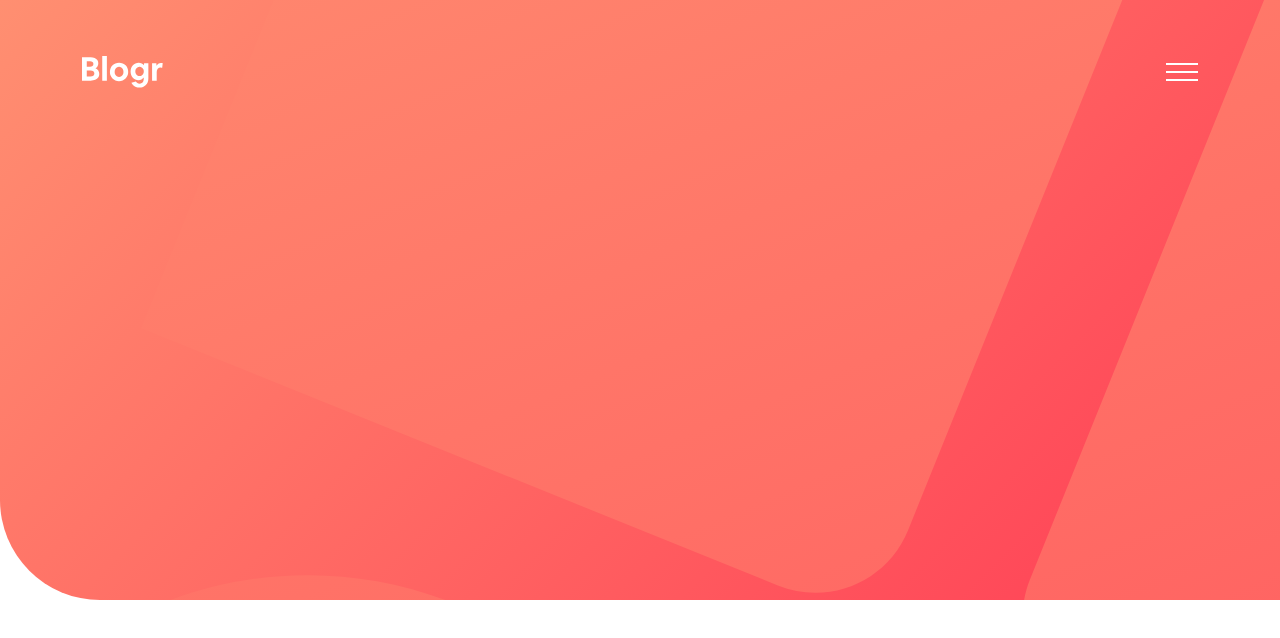
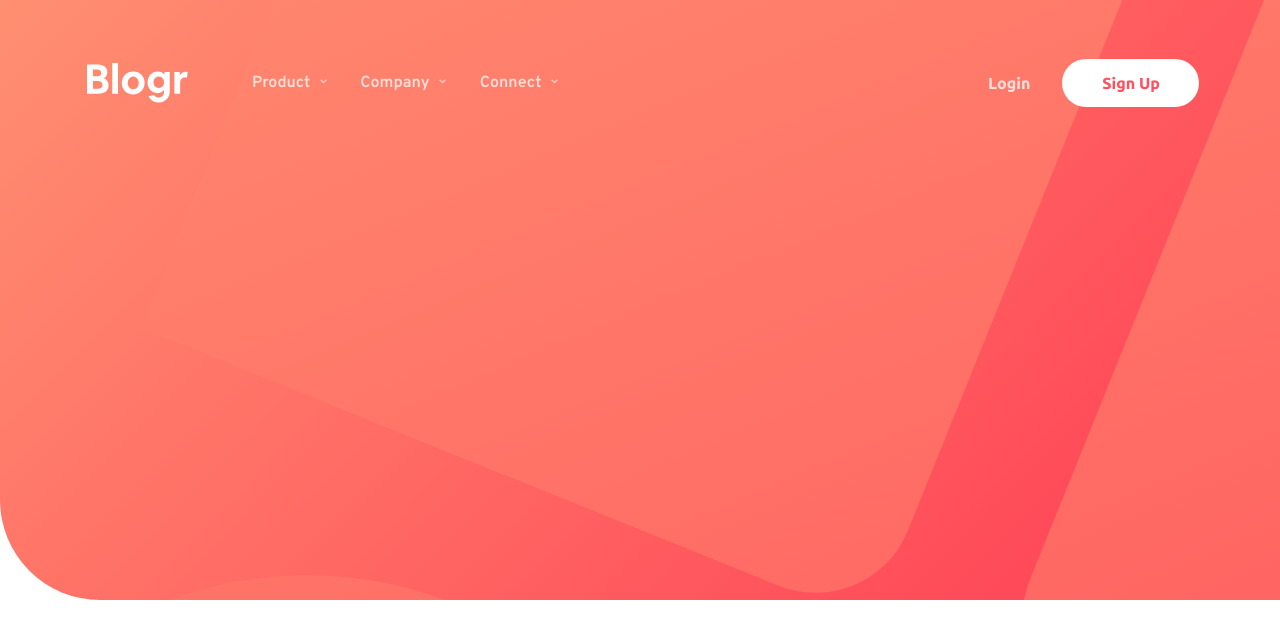
Before and after one commit to vanderms/blogr-landing-page, a Next.js app: page / in a window 1280 px wide. Shown: the top 638 px of the page. Built offline with nearby package versions, Linux system fonts and the light colour scheme.

Commit message:
implement navbar responsive design

```diff
--- a/components/navbar/dropdown-list.tsx
+++ b/components/navbar/dropdown-list.tsx
@@ -1,12 +1,26 @@
-import { useState } from 'react';
+import { useState, useEffect, useRef } from 'react';
+import { isInside } from '../../lib/util';
 
 const DropdownList: React.FC<{ label: string }> = ({ label, children }) => {
   const [dataState, setDataState] = useState<string>('closed');
+  const root = useRef<HTMLLIElement | null>(null);
 
   const opposite = dataState === 'closed' ? 'open' : 'closed';
 
+  useEffect(() => {
+    const listener = (event: MouseEvent) => {
+      if (root.current && !isInside(event.target as HTMLElement, root.current)) {
+        setDataState('closed');
+      }
+    };
+    window.addEventListener('click', listener);
+    return () => {
+      window.removeEventListener('click', listener);
+    };
+  }, []);
+
   return (
-    <li className="dropdown-list">
+    <li className="dropdown-list" ref={root}>
       <p
         className="dropdown-label"
         data-state={dataState}
--- a/components/navbar/navbar.tsx
+++ b/components/navbar/navbar.tsx
@@ -36,7 +36,7 @@ export default function Navbar() {
           <NavlinkItem href="/" text="Newsletter" />
           <NavlinkItem href="/" text="LinkedIn" />
         </DropdownList>
-
+        <li className="navbar-sep" aria-hidden='true'></li>
         <NavlinkItem href="/" text="Login" className="cta-secondary" />
         <NavlinkItem href="/" text="Sign Up" className="cta-primary" />
       </ul>
--- /dev/null
+++ b/lib/util.ts
@@ -0,0 +1,6 @@
+export function isInside(target: HTMLElement | null, parent: HTMLElement): boolean {
+  if (!target) {
+    return false;
+  }
+  return target === parent || isInside(target.parentElement, parent);
+}
--- a/styles/_navbar.scss
+++ b/styles/_navbar.scss
@@ -9,12 +9,23 @@
   justify-content: space-between;
   align-items: center;
 
+  @include media(laptop) {
+    margin: 59px calc(50vw - 559px) 0 calc(50vw - 553px);
+    width: 1112px;
+    height: 48px;
+    gap: 64px;
+  }
+
   .logo-link {
     display: block;
 
     .logo {
       height: 32px;
       width: auto;
+
+      @include media(laptop) {
+        height: 40px;
+      }
     }
   }
 
@@ -22,6 +33,10 @@
     border: none;
     background-color: transparent;
     cursor: pointer;
+
+    @include media(laptop) {
+      display: none;
+    }
 
     &::before {
       content: '';
@@ -43,11 +58,18 @@
     max-height: 0;
     padding: 0;
     overflow: hidden;
+    @include media(laptop) {
+      max-height: unset;
+      overflow: unset;
+    }
   }
 
   .navlinks[data-state='open'] {
     max-height: calc(100vh - 125px);
     overflow-y: auto;
+    @include media(laptop) {
+      overflow-y: unset;
+    }
   }
 
   .navlinks {
@@ -56,9 +78,7 @@
     width: min(86.4%, 324px);
     margin-left: max(0px, calc(86.4% - 324px));
     float: right;
-
     transition: all 0.25s;
-
     display: flex;
     flex-direction: column;
     align-items: center;
@@ -67,6 +87,28 @@
     box-shadow: 0px 20px 40px rgba(0, 0, 0, 0.243444);
     border-radius: 5px;
     padding: 24px 0 32px;
+
+    @include media(laptop) {
+      flex-direction: row;
+      position: static;
+      width: unset;
+      transition: unset;
+      padding: 0;
+      background-color: transparent;
+      flex-grow: 1;
+      margin-left: 0;
+      justify-content: flex-start;
+      box-shadow: unset;
+      gap: 32px;
+    }
+  }
+
+  .navbar-sep {
+    display: none;
+    @include media(laptop) {
+      display: block;
+      flex-grow: 1;
+    }
   }
 
   .dropdown-list {
@@ -74,6 +116,11 @@
     display: flex;
     flex-direction: column;
     align-items: center;
+    position: relative;
+
+    @include media(laptop) {
+      width: auto;
+    }
   }
 
   .dropdown-label {
@@ -86,6 +133,18 @@
     align-items: center;
     gap: 8px;
 
+    @include media(laptop) {
+      font-weight: 700;
+      font-size: 16px;
+      color: #ffffff;
+      opacity: 0.75;
+      &:hover {
+        text-decoration-line: underline;
+        opacity: 1;
+        cursor: pointer;
+      }
+    }
+
     &::after {
       content: '';
       width: 10px;
@@ -95,10 +154,21 @@
       background-repeat: no-repeat;
       background-size: contain;
       background-position: center;
+
+      @include media(laptop) {
+        background-image: url(/images/icon-arrow-light.svg);
+      }
     }
 
     &[data-state='open'] {
       color: rgba(31, 62, 90, 0.75);
+
+      @include media(laptop) {
+        color: #ffffff;
+        text-decoration-line: underline;
+        opacity: 1;
+      }
+
       &::after {
         transform: rotate(180deg);
       }
@@ -109,7 +179,7 @@
     margin-top: 24px;
     overflow: hidden;
     transition: all 0.25s;
-    background: rgba(45, 46, 64, 0.08);
+    background-color: rgba(45, 46, 64, 0.08);
     width: 100%;
     border-radius: 5px;
     display: flex;
@@ -118,10 +188,25 @@
     gap: 12px;
     padding: 17px 0 25px;
 
+    @include media(laptop) {
+      background-color: white;
+      width: 168px;
+      position: absolute;
+      top: 20px;
+      left: -20px;
+      padding: 24px;
+      align-items: flex-start;
+      box-shadow: 0px 20px 40px rgba(0, 0, 0, 0.243444);
+      gap: 0px;
+    }
+
     &[data-state='closed'] {
       max-height: 0;
       padding: 0;
       margin: 0;
+      @include media(laptop) {
+        padding: 0 24px;
+      }
     }
 
     &[data-state='open'] {
@@ -136,6 +221,19 @@
     line-height: 28px;
     color: #1f3e5a;
     opacity: 0.75;
+
+    @include media(laptop) {
+      font-family: $ubuntu;
+      font-weight: 400;
+      font-size: 15px;
+      line-height: 33px;
+      opacity: 1;
+      color: #2d2e40;
+
+      &:hover {
+        font-weight: 700;
+      }
+    }
   }
 
   .cta-secondary {
@@ -144,17 +242,35 @@
     font-size: 18px;
     line-height: 28px;
     color: #1f3e5a;
+
+    @include media(laptop){
+      font-family: $ubuntu;
+      font-weight: 700;
+      font-size: 16px;
+      color: #FFFFFF;
+      opacity: 0.75;
+    }
   }
 
   .cta-primary {
     background: linear-gradient(135deg, #ff8f71 0%, #ff3e55 100%);
     border-radius: 28px;
-    padding: 15px 40px;
+    padding: 15px 39px 15px 40px;
     font-family: $ubuntu;
     font-weight: 700;
     font-size: 16px;
     line-height: 18px;
     color: #ffffff;
     display: block;
+
+    @include media(laptop){
+      color: #FF505C;
+      background: white;
+
+      &:hover{
+        background: #FF7B86;
+        color: white;
+      }
+    }
   }
 }
```
